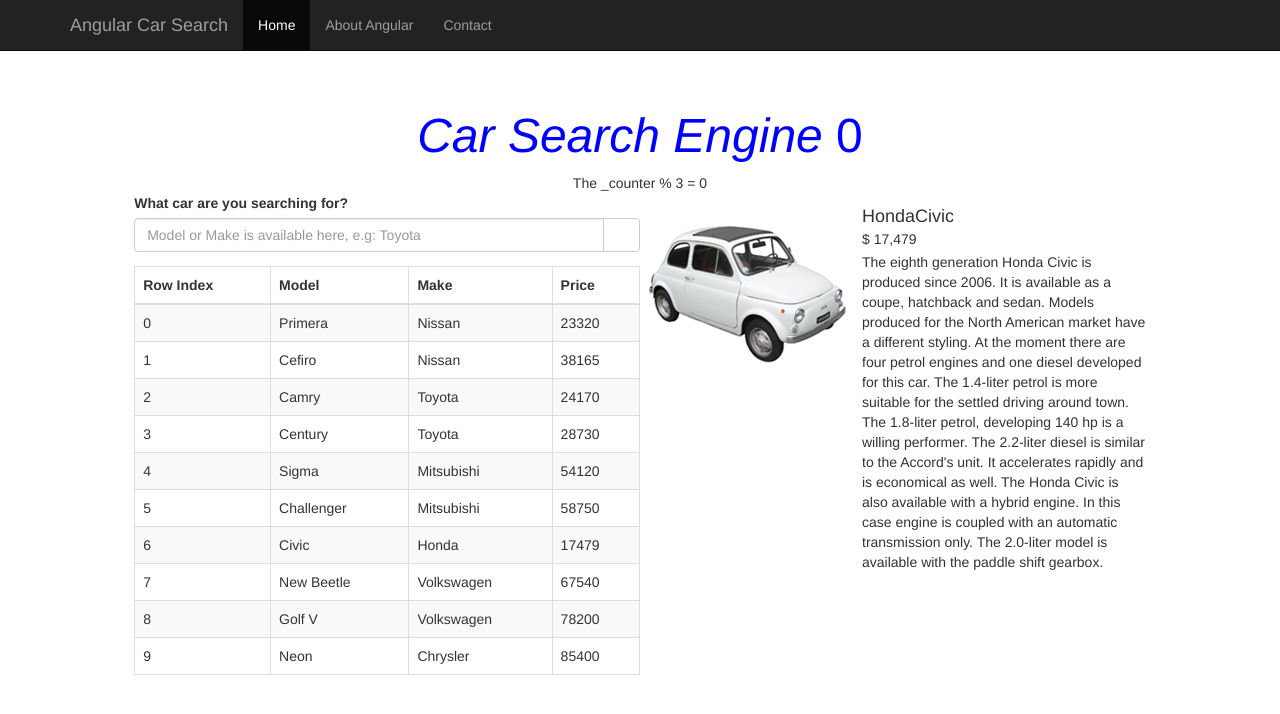
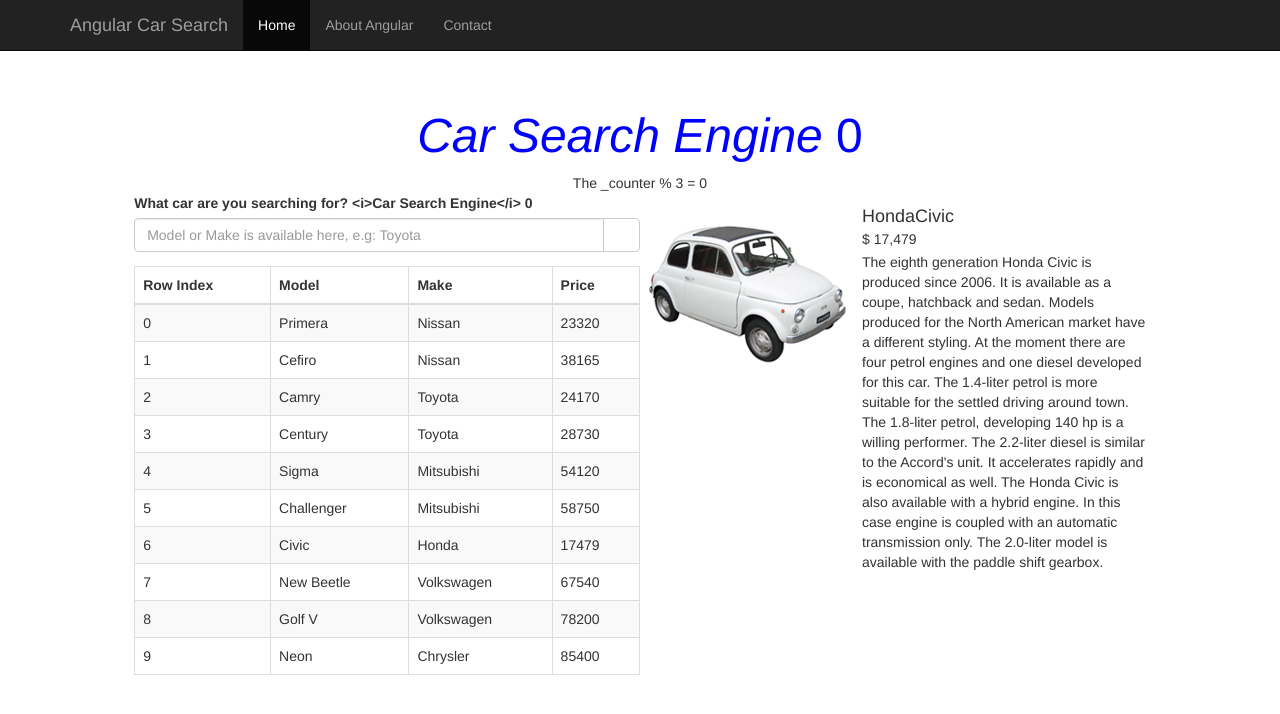
Before and after one commit to Coffee0127/CarSearchDemo, an Angular app: page / in a window 1280 px wide. Shown: the top 714 px of the page. Built offline with nearby package versions, Linux system fonts and the light colour scheme; a web font is replaced by a local one.

Commit message:
@Input() 輸入

```diff
--- a/src/app/app.component.html
+++ b/src/app/app.component.html
@@ -14,7 +14,7 @@
     </div>
     <div *ngIf="_counter % 2 == 0" class="content-wrapper text-left col-lg-10">
         <div class="col-lg-6">
-            <app-listbox></app-listbox>
+            <app-listbox [inputPageTitle]="pageTitle"></app-listbox>
         </div>
         <div class="col-lg-6">
             <app-car-detail></app-car-detail>
--- a/src/app/listbox/listbox.component.html
+++ b/src/app/listbox/listbox.component.html
@@ -1,5 +1,5 @@
 <div class="row">
-    <label for="keyword">What car are you searching for? <span [innerHTML]="content"></span></label>
+    <label for="keyword">What car are you searching for? <span [innerHTML]="content"></span><span>{{inputPageTitle}}</span></label>
     <div class="input-group">
         <input #box id="keyword" type="text" class="form-control" placeholder="Model or Make is available here, e.g: Toyota"
             (keyup.enter)="content = box.value">
--- a/src/app/listbox/listbox.component.ts
+++ b/src/app/listbox/listbox.component.ts
@@ -1,4 +1,4 @@
-import { Component, OnInit } from '@angular/core';
+import { Component, OnInit, Input } from '@angular/core';
 
 @Component({
   selector: 'app-listbox',
@@ -8,6 +8,9 @@ import { Component, OnInit } from '@angular/core';
 export class ListboxComponent implements OnInit {
 
   content = '';
+
+  @Input()
+  inputPageTitle = '';
 
   constructor() { }
 
```
